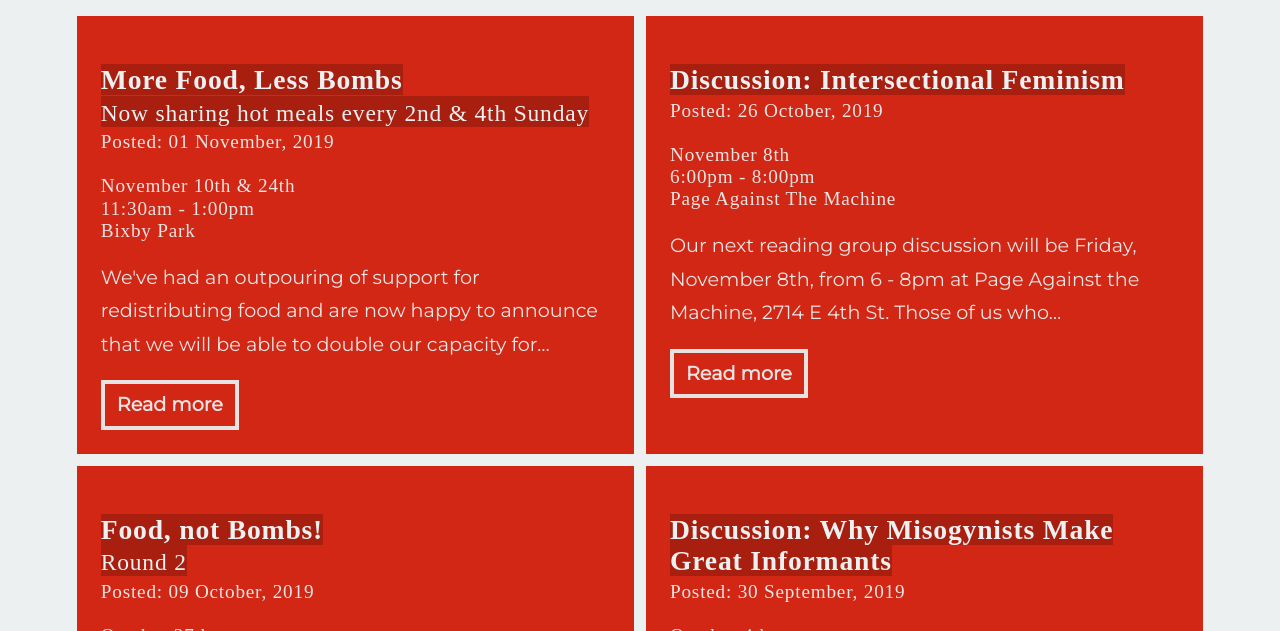
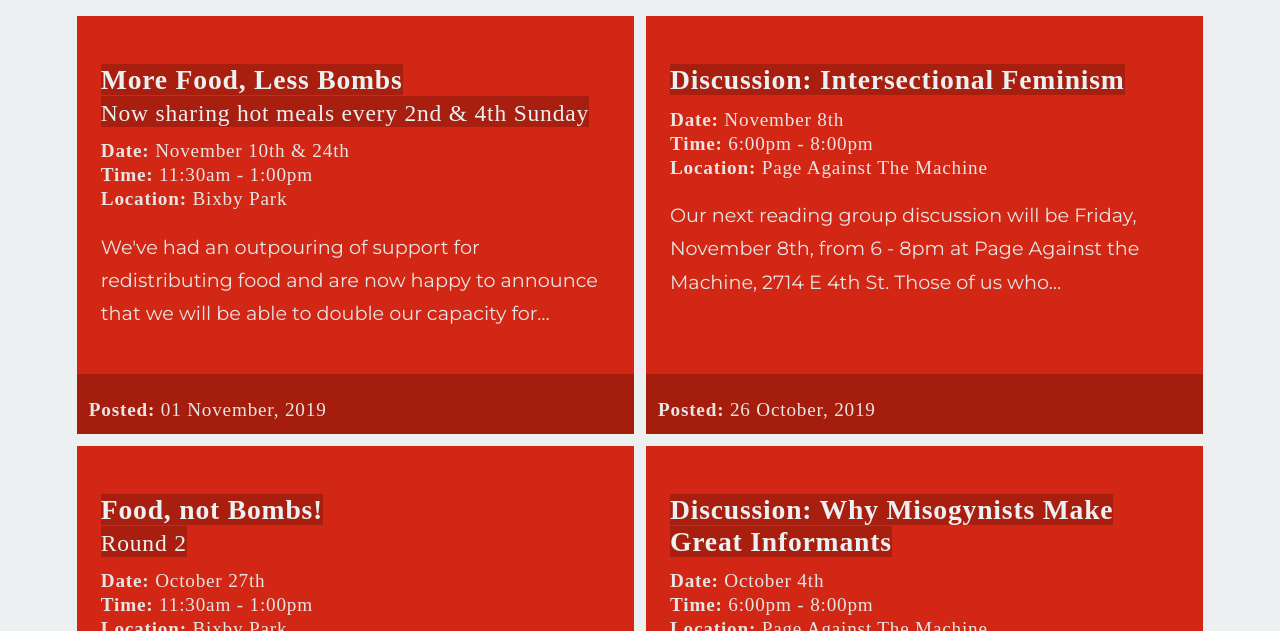
Before and after one commit to laura-is-here/anarchistlb-gatsby, a Gatsby site: page /events in a window 1280 px wide. Shown: the part 169-800 px from the top of the page. Built offline with nearby package versions, Linux system fonts and the light colour scheme; Gatsby itself is replaced by a stand-in of ours; a web font is replaced by a local one.

Commit message:
Adjust card styles

```diff
--- a/gatsby-config.js
+++ b/gatsby-config.js
@@ -66,7 +66,7 @@ module.exports = {
         short_name: `Anarchist LB`,
         start_url: `/`,
         background_color: `#ecf0f1`,
-        theme_color: `hsl(6, 83%, 36%)`,
+        theme_color: `hsl(6, 5%, 5%)`,
         display: `minimal-ui`,
         icon: `src/assets/images/anarchy_symbol.png`, // This path is relative to the root of the site.
       },
@@ -79,6 +79,7 @@ module.exports = {
       },
     },
     `gatsby-plugin-emotion`,
+    `gatsby-plugin-transition-link`,
     // this (optional) plugin enables Progressive Web App + Offline functionality
     // To learn more, visit: https://gatsby.dev/offline
     `gatsby-plugin-offline`,
--- a/package.json
+++ b/package.json
@@ -16,9 +16,11 @@
     "gatsby-plugin-react-helmet": "^3.1.21",
     "gatsby-plugin-sass": "^2.1.27",
     "gatsby-plugin-sharp": "^2.4.3",
+    "gatsby-plugin-transition-link": "^1.17.7",
     "gatsby-source-filesystem": "^2.1.46",
     "gatsby-transformer-remark": "^2.6.48",
     "gatsby-transformer-sharp": "^2.3.13",
+    "gsap": "^3.1.1",
     "node-sass": "^4.13.1",
     "prop-types": "^15.7.2",
     "react": "^16.12.0",
--- a/src/components/button.js
+++ b/src/components/button.js
@@ -12,6 +12,7 @@ const Button = styled.a`
   border: 4px solid
     ${props => (props.light ? "hsl(6, 15%, 90%)" : "hsl(6, 15%, 10%)")};
   padding: ${props => (props.large ? "0.75rem 1.5rem" : "0.25rem 0.75rem")};
+  margin: 0.25rem;
 
   &:hover,
   &:active {
--- a/src/components/eventcardgrid.js
+++ b/src/components/eventcardgrid.js
@@ -16,19 +16,28 @@ const EventCardList = styled.ul`
   }
 `
 
+const EventCardBody = styled.div`
+  padding: 1.5rem;
+`
+
+const EventCardFooter = styled.div`
+  background-color: hsl(6, 85%, 35%);
+  padding: 0.75rem;
+  display: flex;
+  justify-content: space-between;
+`
+
 const EventCardDetails = styled.p`
-  line-height: 1.15;
+  line-height: 1.25;
   letter-spacing: 0.05rem;
-  margin: 0;
   font-family: Cambay;
-
-  &:first-child {
-    margin: 1.5rem 0 0.25rem;
-  }
+  margin: 0.75rem 0 0;
 `
 
 const EventCard = styled.li`
-  padding: 1.5rem;
+  display: flex;
+  flex-flow: column;
+  justify-content: space-between;
   color: hsl(6, 5%, 90%);
   background-color: hsl(6, 83%, 45%);
 `
@@ -36,6 +45,7 @@ const EventCardGrid = ({ eventDetails }) => (
   <EventCardList>
     {eventDetails.edges.map(({ node }) => (
       <EventCard>
+        <EventCardBody>
           <h3>
             <Link to={node.fields.slug} className="anchor--light">
               {node.frontmatter.headline}
@@ -45,58 +55,25 @@ const EventCardGrid = ({ eventDetails }) => (
               </small>
             </Link>
           </h3>
-        <EventCardDetails>Posted: {node.frontmatter.date}</EventCardDetails>
           <EventCardDetails>
+            <strong>Date:</strong> {node.frontmatter.eventDate}
             <br />
-          {node.frontmatter.eventDate}
+            <strong>Time:</strong> {node.frontmatter.eventStart} -{" "}
+            {node.frontmatter.eventEnd}
             <br />
-          {node.frontmatter.eventStart} - {node.frontmatter.eventEnd}
+            <strong>Location:</strong> {node.frontmatter.eventLocation}
             <br />
-          {node.frontmatter.eventLocation}
           </EventCardDetails>
           <p>{node.excerpt}</p>
-        <Link to={node.fields.slug}>
-          <Button light>Read more</Button>
-        </Link>
+        </EventCardBody>
+        <EventCardFooter>
+          <EventCardDetails>
+            <strong>Posted:</strong> {node.frontmatter.date}
+          </EventCardDetails>
+        </EventCardFooter>
       </EventCard>
     ))}
   </EventCardList>
 )
 
 export default EventCardGrid
-//
-// export default () => (
-//   <StaticQuery
-//     query={graphql`
-//       query {
-//         allMarkdownRemark {
-//           edges {
-//             node {
-//               id
-//               frontmatter {
-//                 title
-//                 tags
-//                 subHeadline
-//                 path
-//                 img_alt
-//                 img
-//                 eventStart
-//                 eventLocation
-//                 headline
-//                 eventEnd
-//                 eventDate
-//                 date
-//                 author
-//               }
-//               fields {
-//                 slug
-//               }
-//               excerpt
-//             }
-//           }
-//         }
-//       }
-//     `}
-//     render={data => <EventCardGrid />}
-//   />
-// )
--- a/src/pages/events.js
+++ b/src/pages/events.js
@@ -1,5 +1,5 @@
 import React from "react"
-import { Link, graphql } from "gatsby"
+import { graphql } from "gatsby"
 import styled from "@emotion/styled"
 
 import Layout from "../components/layout"
```
Also changed, not shown: 1 other file. Lines whose indentation alone changed are shown as unchanged.
